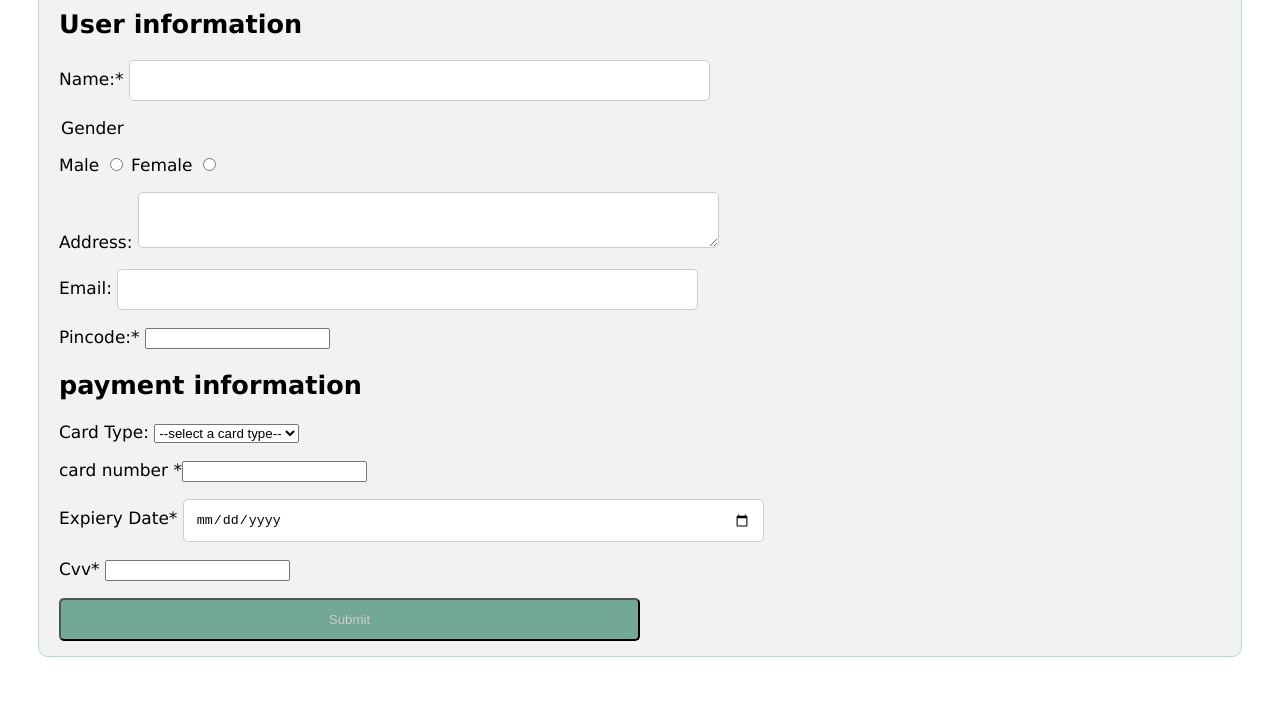
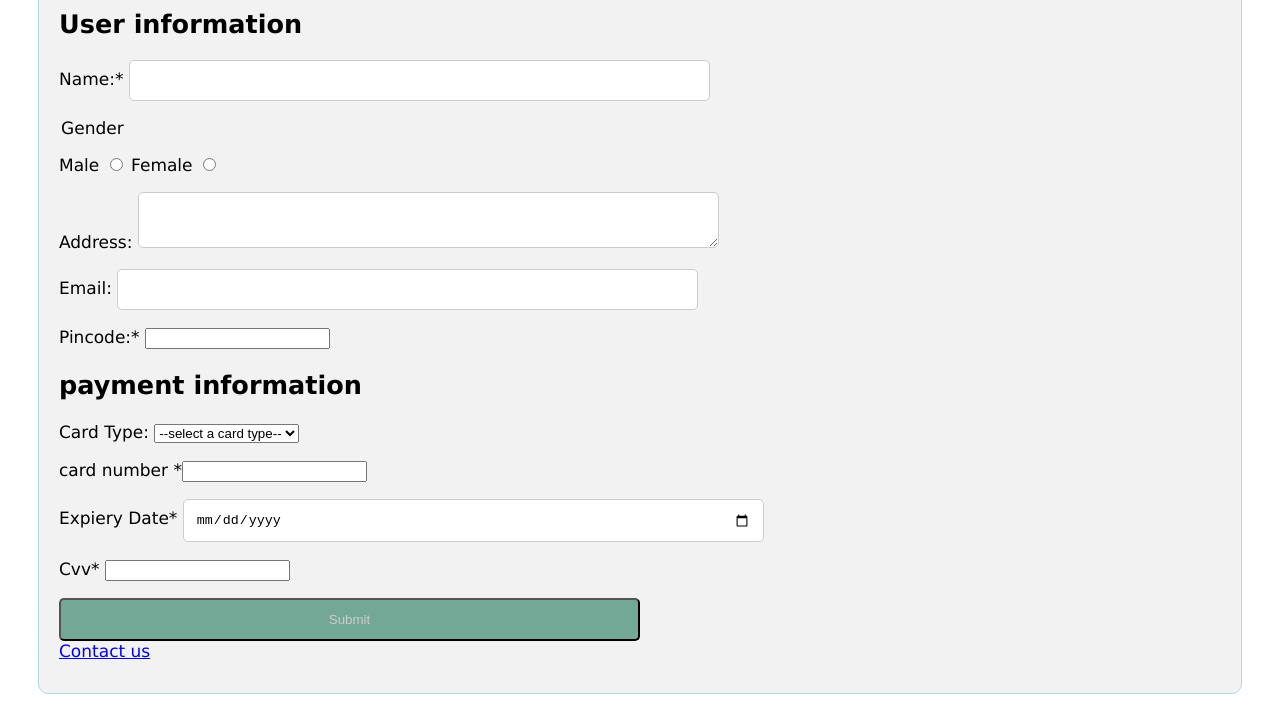
Before and after one commit to priyansh1114/payment-form, a plain HTML site: page payment.html in a window 1280 px wide. Shown: the part 96-813 px from the top of the page. Drawn offline with Linux system fonts and the light colour scheme.

Commit message:
Update payment.html

```diff
--- a/payment.html
+++ b/payment.html
@@ -42,6 +42,9 @@
                 <p>Expiery Date* <input type="date" name="date" required></p>
                 <p>Cvv* <input type="number" name="number" required></p>
                 <input type="submit">
+                <div class="con">
+            <a href="file:///C:/Users/deep%20computers/.vscode/extensions/Contact.html?name=Priyanshu+tripathi&email=priyanshut307%40gmail.com&gender=on&number=58549054"target="_blank">Contact us</a></p>
+        </div>
             </form>
         </div>
     </div>
```
